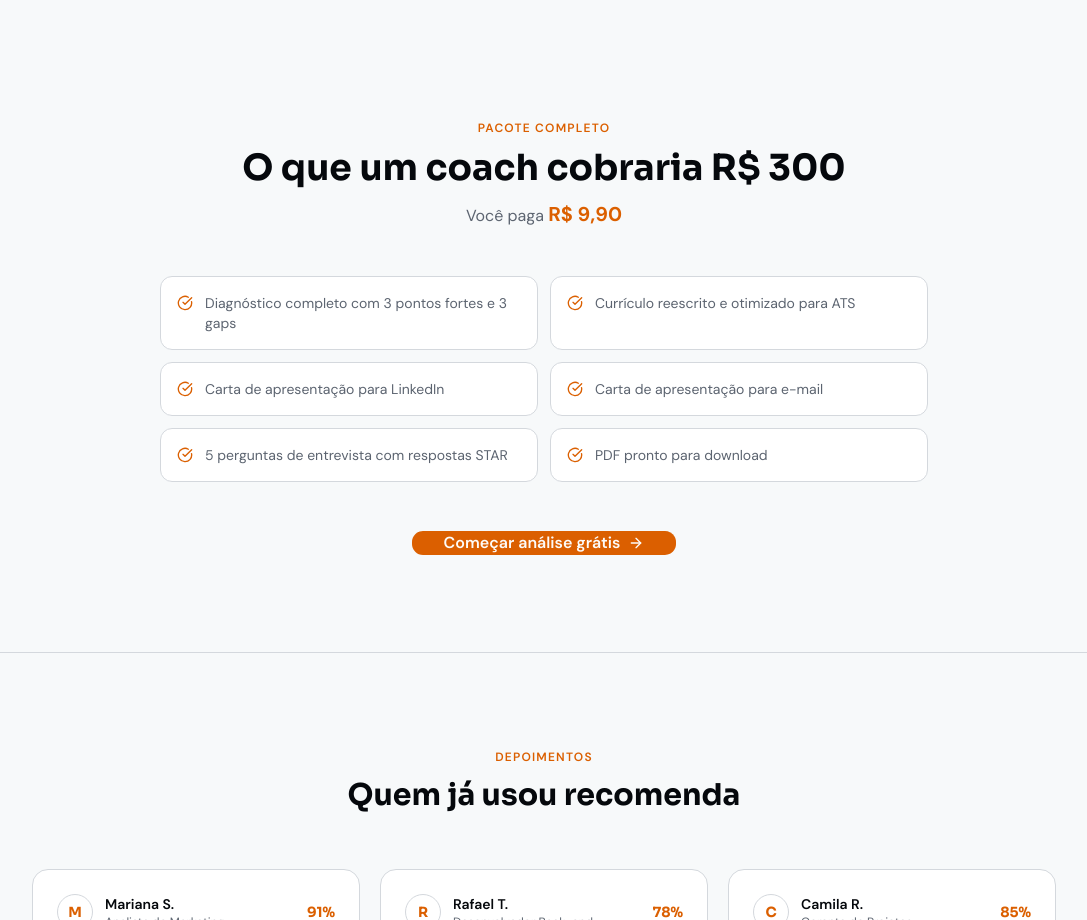
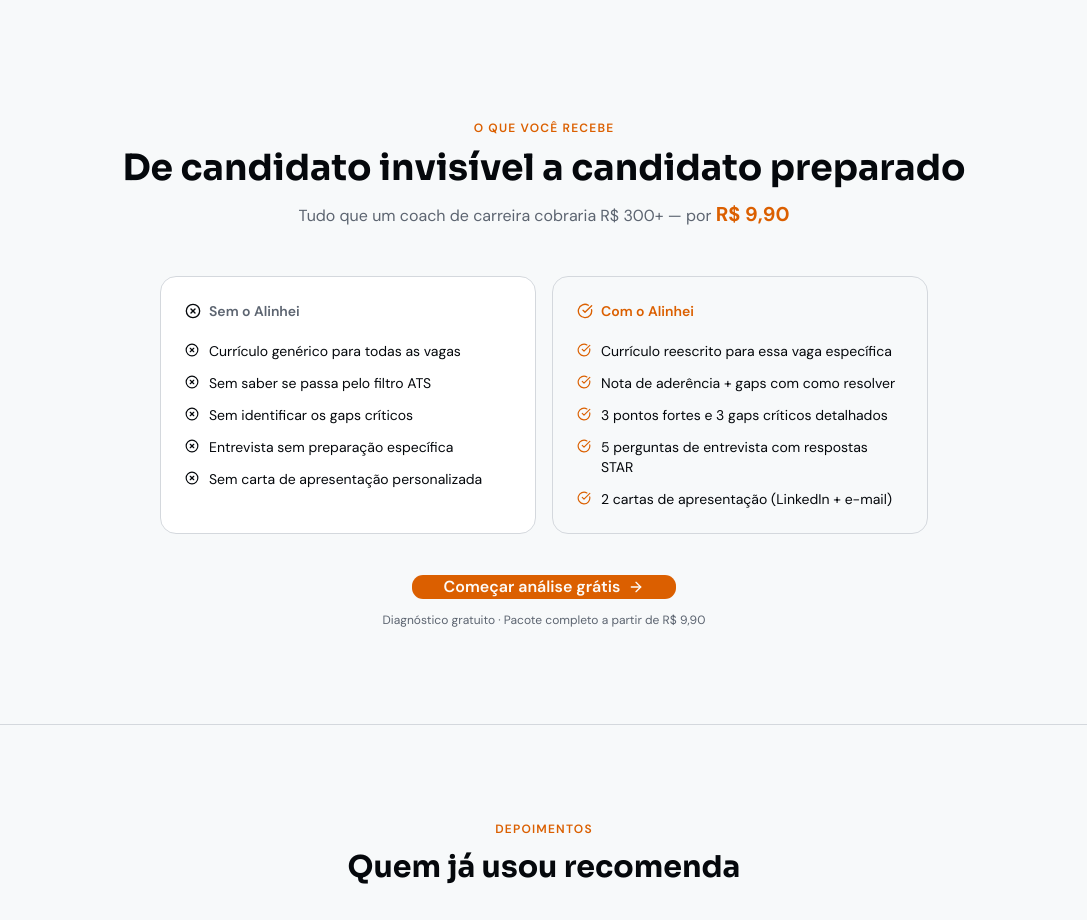
Before and after one commit to gatepfr/alinhei, a Next.js app: page / in a window 1280 px wide. Shown: the part 2120-3040 px from the top of the page, without its empty margins (96-1183 px from the left). Built offline with nearby package versions, Linux system fonts and the light colour scheme; no server answers.

Commit message:
feat(landing): substitui lista de features por comparação sem/com Alinhei

```diff
--- a/app/page.tsx
+++ b/app/page.tsx
@@ -168,37 +168,70 @@
         </div>
       </section>
 
-      {/* O que está incluído */}
+      {/* Comparação */}
       <section className="py-24 px-4 relative overflow-hidden">
         <div className="absolute inset-0 pointer-events-none">
           <div className="absolute top-1/2 left-1/2 -translate-x-1/2 -translate-y-1/2 w-[600px] h-[400px] bg-primary/[0.04] blur-[100px] rounded-full" />
         </div>
-        <div className="relative max-w-3xl mx-auto text-center">
-          <p className="text-xs font-semibold text-primary uppercase tracking-widest mb-3">Pacote completo</p>
+        <div className="relative max-w-5xl mx-auto">
+          <div className="text-center mb-12">
+            <p className="text-xs font-semibold text-primary uppercase tracking-widest mb-3">O que você recebe</p>
             <h2 className="font-display text-3xl sm:text-4xl font-bold mb-3">
-            O que um coach cobraria R$ 300
+              De candidato invisível a candidato preparado
             </h2>
-          <p className="text-muted-foreground mb-12">
-            Você paga <span className="text-primary font-bold text-xl">R$ 9,90</span>
+            <p className="text-muted-foreground">
+              Tudo que um coach de carreira cobraria R$ 300+ — por{' '}
+              <span className="text-primary font-bold text-xl">R$ 9,90</span>
             </p>
-          <div className="grid sm:grid-cols-2 gap-3 text-left mb-12">
+          </div>
+
+          <div className="grid md:grid-cols-2 gap-4 max-w-3xl mx-auto mb-10">
+            {/* Sem Alinhei */}
+            <div className="bg-card rounded-2xl border border-border p-6">
+              <div className="flex items-center gap-2 mb-5">
+                <XCircle className="w-4 h-4 text-destructive/60" />
+                <h3 className="font-semibold text-sm text-muted-foreground">Sem o Alinhei</h3>
+              </div>
+              <ul className="space-y-3">
                 {[
-              'Diagnóstico completo com 3 pontos fortes e 3 gaps',
-              'Currículo reescrito e otimizado para ATS',
-              'Carta de apresentação para LinkedIn',
-              'Carta de apresentação para e-mail',
+                  'Currículo genérico para todas as vagas',
+                  'Sem saber se passa pelo filtro ATS',
+                  'Sem identificar os gaps críticos',
+                  'Entrevista sem preparação específica',
+                  'Sem carta de apresentação personalizada',
+                ].map((item) => (
+                  <li key={item} className="flex items-start gap-2.5 text-sm text-muted-foreground/70">
+                    <XCircle className="w-3.5 h-3.5 text-destructive/40 shrink-0 mt-0.5" />
+                    {item}
+                  </li>
+                ))}
+              </ul>
+            </div>
+
+            {/* Com Alinhei */}
+            <div className="bg-primary/[0.05] rounded-2xl border border-primary/20 p-6">
+              <div className="flex items-center gap-2 mb-5">
+                <CheckCircle className="w-4 h-4 text-primary" />
+                <h3 className="font-semibold text-sm text-primary">Com o Alinhei</h3>
+              </div>
+              <ul className="space-y-3">
+                {[
+                  'Currículo reescrito para essa vaga específica',
+                  'Nota de aderência + gaps com como resolver',
+                  '3 pontos fortes e 3 gaps críticos detalhados',
                   '5 perguntas de entrevista com respostas STAR',
-              'PDF pronto para download',
+                  '2 cartas de apresentação (LinkedIn + e-mail)',
                 ].map((item) => (
-              <div
-                key={item}
-                className="flex items-start gap-3 p-4 rounded-xl border border-border bg-card card-glow"
-              >
-                <CheckCircle className="w-4 h-4 text-primary shrink-0 mt-0.5" />
-                <span className="text-sm text-muted-foreground">{item}</span>
+                  <li key={item} className="flex items-start gap-2.5 text-sm text-foreground">
+                    <CheckCircle className="w-3.5 h-3.5 text-primary shrink-0 mt-0.5" />
+                    {item}
+                  </li>
+                ))}
+              </ul>
             </div>
-            ))}
           </div>
+
+          <div className="text-center">
             <Link
               href="/analise"
               className={cn(
@@ -209,6 +242,10 @@
               Começar análise grátis
               <ArrowRight className="w-4 h-4 group-hover:translate-x-1 transition-transform" />
             </Link>
+            <p className="text-xs text-muted-foreground mt-3">
+              Diagnóstico gratuito · Pacote completo a partir de R$ 9,90
+            </p>
+          </div>
         </div>
       </section>
 
```
Lines whose indentation alone changed are shown as unchanged.
